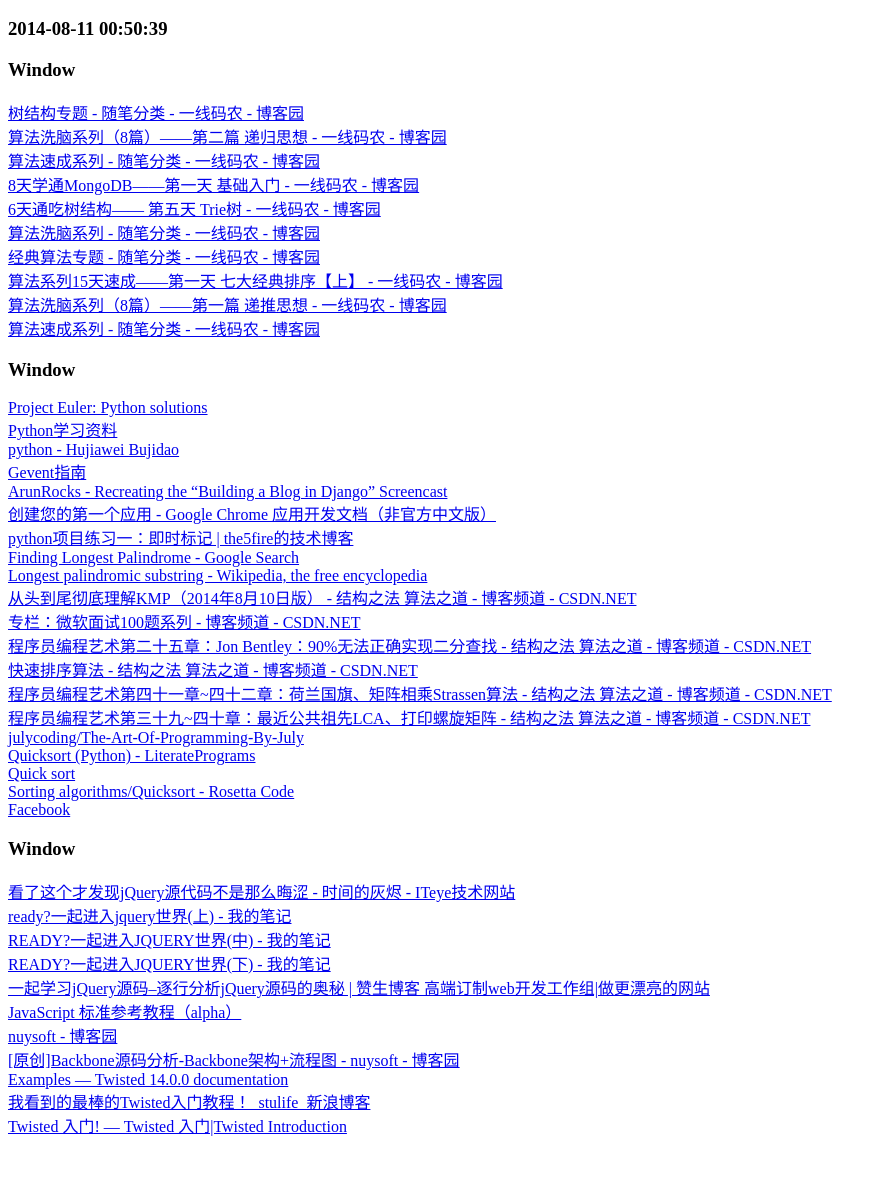
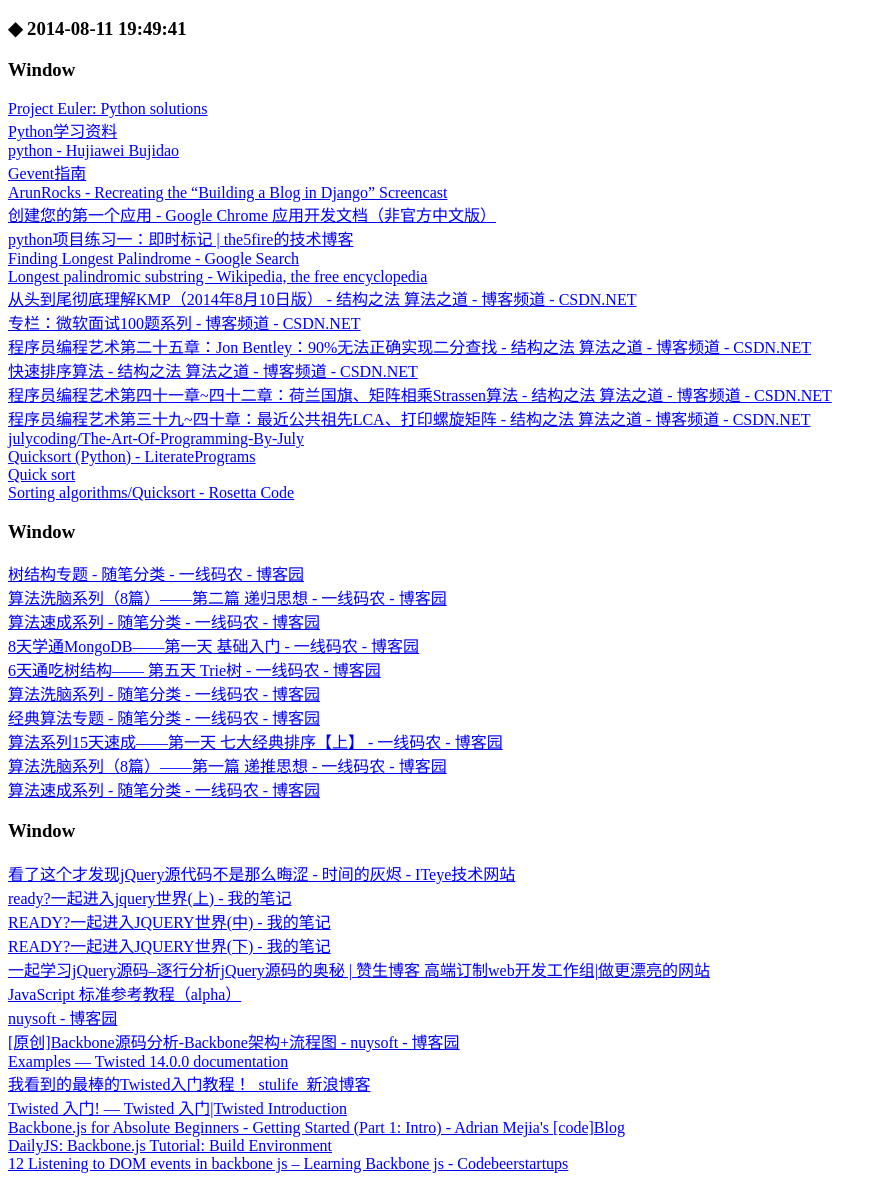
Before and after one commit to ldong/homepage, a plain HTML site: page bookmarks/curr.html in a window 1280 px wide. Shown: the part 48-1237 px from the top of the page, without its empty margins (0-888 px from the left). Before the commit the page ends 1201 px from the top, so only its background shows below. Drawn offline with Linux system fonts and the light colour scheme.

Commit message:
Update current

```diff
--- a/bookmarks/curr.html
+++ b/bookmarks/curr.html
@@ -3,21 +3,8 @@
 	<META HTTP-EQUIV="Content-Type" CONTENT="text/html; charset=UTF-8">
 	<Title>Bookmarks</Title>
 	<H1>Bookmarks</H1>
-	<DT><H3 FOLDED ADD_DATE="1407732639">2014-08-11 00:50:39</H3>
+	<DT><H3 FOLDED ADD_DATE="1407800982">◆ 2014-08-11 19:49:41</H3>
 	<DL><p>
-		<DT><H3 FOLDED>Window</H3>
-		<DL><p>
-			<DT><A HREF="http://www.cnblogs.com/huangxincheng/category/397768.html">树结构专题 - 随笔分类 - 一线码农 - 博客园</A>
-			<DT><A HREF="http://www.cnblogs.com/huangxincheng/archive/2011/12/30/2306875.html">算法洗脑系列（8篇）——第二篇 递归思想 - 一线码农 - 博客园</A>
-			<DT><A HREF="http://www.cnblogs.com/huangxincheng/category/340146.html">算法速成系列 - 随笔分类 - 一线码农 - 博客园</A>
-			<DT><A HREF="http://www.cnblogs.com/huangxincheng/archive/2012/02/18/2356595.html">8天学通MongoDB——第一天 基础入门 - 一线码农 - 博客园</A>
-			<DT><A HREF="http://www.cnblogs.com/huangxincheng/archive/2012/11/25/2788268.html">6天通吃树结构—— 第五天 Trie树 - 一线码农 - 博客园</A>
-			<DT><A HREF="http://www.cnblogs.com/huangxincheng/category/340148.html">算法洗脑系列 - 随笔分类 - 一线码农 - 博客园</A>
-			<DT><A HREF="http://www.cnblogs.com/huangxincheng/category/401959.html">经典算法专题 - 随笔分类 - 一线码农 - 博客园</A>
-			<DT><A HREF="http://www.cnblogs.com/huangxincheng/archive/2011/11/14/2249046.html">算法系列15天速成——第一天 七大经典排序【上】 - 一线码农 - 博客园</A>
-			<DT><A HREF="http://www.cnblogs.com/huangxincheng/archive/2011/12/29/2305525.html">算法洗脑系列（8篇）——第一篇 递推思想 - 一线码农 - 博客园</A>
-			<DT><A HREF="http://www.cnblogs.com/huangxincheng/category/340146.html">算法速成系列 - 随笔分类 - 一线码农 - 博客园</A>
-		</DL><p>
 		<DT><H3 FOLDED>Window</H3>
 		<DL><p>
 			<DT><A HREF="http://www.s-anand.net/euler.html">Project Euler: Python solutions</A>
@@ -39,7 +26,19 @@
 			<DT><A HREF="http://en.literateprograms.org/Quicksort_(Python)">Quicksort (Python) - LiteratePrograms</A>
 			<DT><A HREF="http://www.pythonschool.net/algorithms_quickSort/">Quick sort</A>
 			<DT><A HREF="http://rosettacode.org/wiki/Sorting_algorithms/Quicksort">Sorting algorithms/Quicksort - Rosetta Code</A>
-			<DT><A HREF="https://www.facebook.com/?ref=logo">Facebook</A>
+		</DL><p>
+		<DT><H3 FOLDED>Window</H3>
+		<DL><p>
+			<DT><A HREF="http://www.cnblogs.com/huangxincheng/category/397768.html">树结构专题 - 随笔分类 - 一线码农 - 博客园</A>
+			<DT><A HREF="http://www.cnblogs.com/huangxincheng/archive/2011/12/30/2306875.html">算法洗脑系列（8篇）——第二篇 递归思想 - 一线码农 - 博客园</A>
+			<DT><A HREF="http://www.cnblogs.com/huangxincheng/category/340146.html">算法速成系列 - 随笔分类 - 一线码农 - 博客园</A>
+			<DT><A HREF="http://www.cnblogs.com/huangxincheng/archive/2012/02/18/2356595.html">8天学通MongoDB——第一天 基础入门 - 一线码农 - 博客园</A>
+			<DT><A HREF="http://www.cnblogs.com/huangxincheng/archive/2012/11/25/2788268.html">6天通吃树结构—— 第五天 Trie树 - 一线码农 - 博客园</A>
+			<DT><A HREF="http://www.cnblogs.com/huangxincheng/category/340148.html">算法洗脑系列 - 随笔分类 - 一线码农 - 博客园</A>
+			<DT><A HREF="http://www.cnblogs.com/huangxincheng/category/401959.html">经典算法专题 - 随笔分类 - 一线码农 - 博客园</A>
+			<DT><A HREF="http://www.cnblogs.com/huangxincheng/archive/2011/11/14/2249046.html">算法系列15天速成——第一天 七大经典排序【上】 - 一线码农 - 博客园</A>
+			<DT><A HREF="http://www.cnblogs.com/huangxincheng/archive/2011/12/29/2305525.html">算法洗脑系列（8篇）——第一篇 递推思想 - 一线码农 - 博客园</A>
+			<DT><A HREF="http://www.cnblogs.com/huangxincheng/category/340146.html">算法速成系列 - 随笔分类 - 一线码农 - 博客园</A>
 		</DL><p>
 		<DT><H3 FOLDED>Window</H3>
 		<DL><p>
@@ -54,6 +53,9 @@
 			<DT><A HREF="http://twistedmatrix.com/documents/current/core/examples/">Examples — Twisted 14.0.0 documentation</A>
 			<DT><A HREF="http://blog.sina.com.cn/s/blog_704b6af70100py9n.html">我看到的最棒的Twisted入门教程！_stulife_新浪博客</A>
 			<DT><A HREF="http://turtlerbender007.appspot.com/twisted/index.html">Twisted 入门! — Twisted 入门|Twisted Introduction</A>
+			<DT><A HREF="http://adrianmejia.com/blog/2012/09/11/backbone-dot-js-for-absolute-beginners-getting-started">Backbone.js for Absolute Beginners - Getting Started (Part 1: Intro) - Adrian Mejia's [code]Blog</A>
+			<DT><A HREF="http://dailyjs.com/2012/11/29/backbone-tutorial-1/">DailyJS: Backbone.js Tutorial: Build Environment</A>
+			<DT><A HREF="http://www.codebeerstartups.com/2012/12/12-listening-to-dom-events-in-backbone-js-learning-backbone-js">12 Listening to DOM events in backbone js – Learning Backbone js - Codebeerstartups</A>
 		</DL><p>
 	</DL><p>
 </HTML>
```
